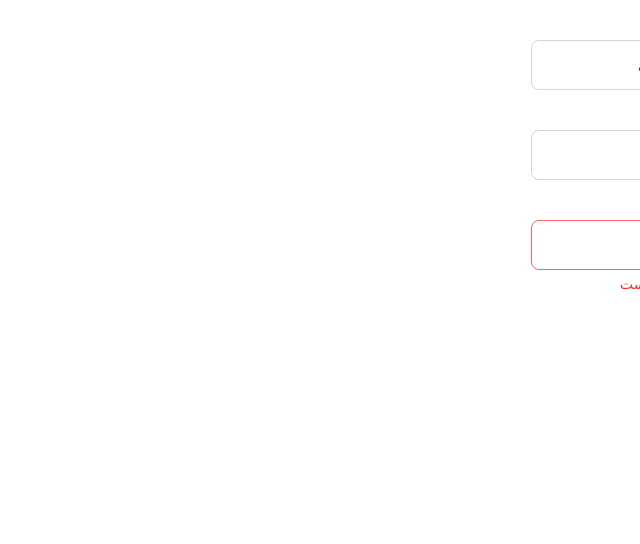
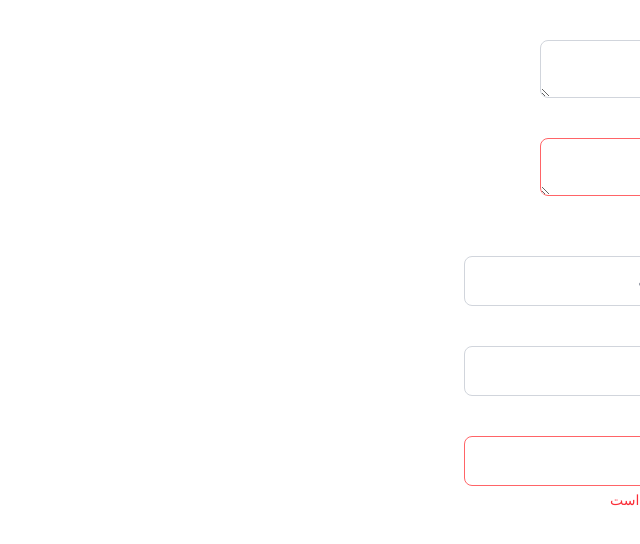
Before and after one commit to pardis82/React-sidebar, a React (Vite) app in the folder react-sidebar/: page / in a window 1280 px wide. Shown: the top 544 px of the page, without its empty margins (640-1280 px from the left). Built offline with nearby package versions, Linux system fonts and the light colour scheme.

Commit message:
text area label

```diff
--- a/react-sidebar/src/App.tsx
+++ b/react-sidebar/src/App.tsx
@@ -1,6 +1,7 @@
 import Sidebar from "./components/Others/sidebar";
 import { Route, Routes } from "react-router-dom";
 import TextInput from "./components/TextInput";
+import TextArea from "./components/TextArea";
 import "./App.css";
 import { useState } from "react";
 // Add these basic page components
@@ -19,6 +20,13 @@ function Contact() {
 function App() {
   return (
     <>
+      <div className="m-10 flex items-center">
+        <TextArea label="name" />
+      </div>
+      <div className="m-10 flex items-center">
+        <TextArea errorMessage="wrong" />
+      </div>
+
       <div className="m-10 flex items-center ">
         <TextInput
           label=" نام خانوادگی"
--- /dev/null
+++ b/react-sidebar/src/components/TextArea.tsx
@@ -0,0 +1,40 @@
+import { type TextareaHTMLAttributes } from "react";
+import { clsx } from "clsx";
+interface Props extends TextareaHTMLAttributes<HTMLTextAreaElement> {
+  label?: string;
+  errorMessage?: string;
+  className?: string;
+}
+
+export default function TextArea({
+  label,
+  errorMessage,
+  className,
+  ...props
+}: Props) {
+  const baseContainerClass =
+    "focus:outline-none focus:ring-1 focus:ring-purple-500 border border-gray-300 rounded-lg text-xs text-gray-700 w-full block peer px-2 pt-3 pb-3 ";
+  const baseErrorContainer = "focus:ring-red-500 border-red-400";
+  const baseNormalLabel =
+    "absolute text-xs font-medium text-gray-500 transition-all -translate-y-5 top-2 right-3 bg-inherit px-3 peer-focus:text-purple-500 ";
+  return (
+    <>
+      <div className="relative bg-white">
+        <textarea
+          {...props}
+          id={props.id}
+          className={clsx(
+            baseContainerClass,
+            errorMessage && baseErrorContainer
+          )}
+        ></textarea>
+        <label className={clsx(baseNormalLabel)} htmlFor={props.id}>
+          {label}
+        </label>
+        {errorMessage && (
+          <p className="text-red-500 text-xs mt-1">{errorMessage}</p>
+        )}
+      </div>
+    </>
+  );
+}
--- a/react-sidebar/src/components/TextInput.tsx
+++ b/react-sidebar/src/components/TextInput.tsx
@@ -10,8 +10,8 @@ interface Props extends InputHTMLAttributes<HTMLInputElement> {
 export default function TextInput({
   label,
   errorMessage,
+  className,
   containerClassName,
-  className,
   value,
   ...props
 }: Props) {
@@ -20,10 +20,10 @@ export default function TextInput({
   const shouldShowPlaceholder = hasValue || isFocused;
 
   const BaseContainerclass =
-    " text-xs pt-4 pb-4 px-2 block w-full bg-transparent focus:outline-none focus:ring-1 border border-gray-300 focus:ring-purple-500 rounded-lg peer placeholder:delay-90  ";
+    " border border-gray-300 text-gray-700 text-base rounded-lg block w-full pt-3 pb-3 px-2 bg-transparent focus:outline-none focus:ring-1  focus:ring-purple-500  peer placeholder:delay-90 placeholder:text-sm ";
   const ErrorContainer = "border-red-400 focus:ring-red-500";
   const NormalLabelClass =
-    "text-sm font-medium text-gray-700 whitespace-nowrap pointer-events-none absolute transition-all duration-300 transform -translate-y-1/2 scale-100 top-1/2 right-3";
+    "text-sm font-medium text-gray-500 whitespace-nowrap pointer-events-none absolute transition-all duration-300 transform -translate-y-1/2 scale-100 top-1/2 right-3";
 
   return (
     <>
@@ -53,7 +53,7 @@ export default function TextInput({
                       "scale-90 -translate-y-5 top-2 font-normal bg-inherit px-3",
                       errorMessage ? "text-red-500" : "text-purple-500 "
                     )
-                  : "scale-100 -translate-y-1/2 top-1/2 text-gray-500 font-normal"
+                  : "scale-100 -translate-y-1/2 top-1/2 text-gray-500 text-xs font-normal"
               )}
             >
               {label}
```
